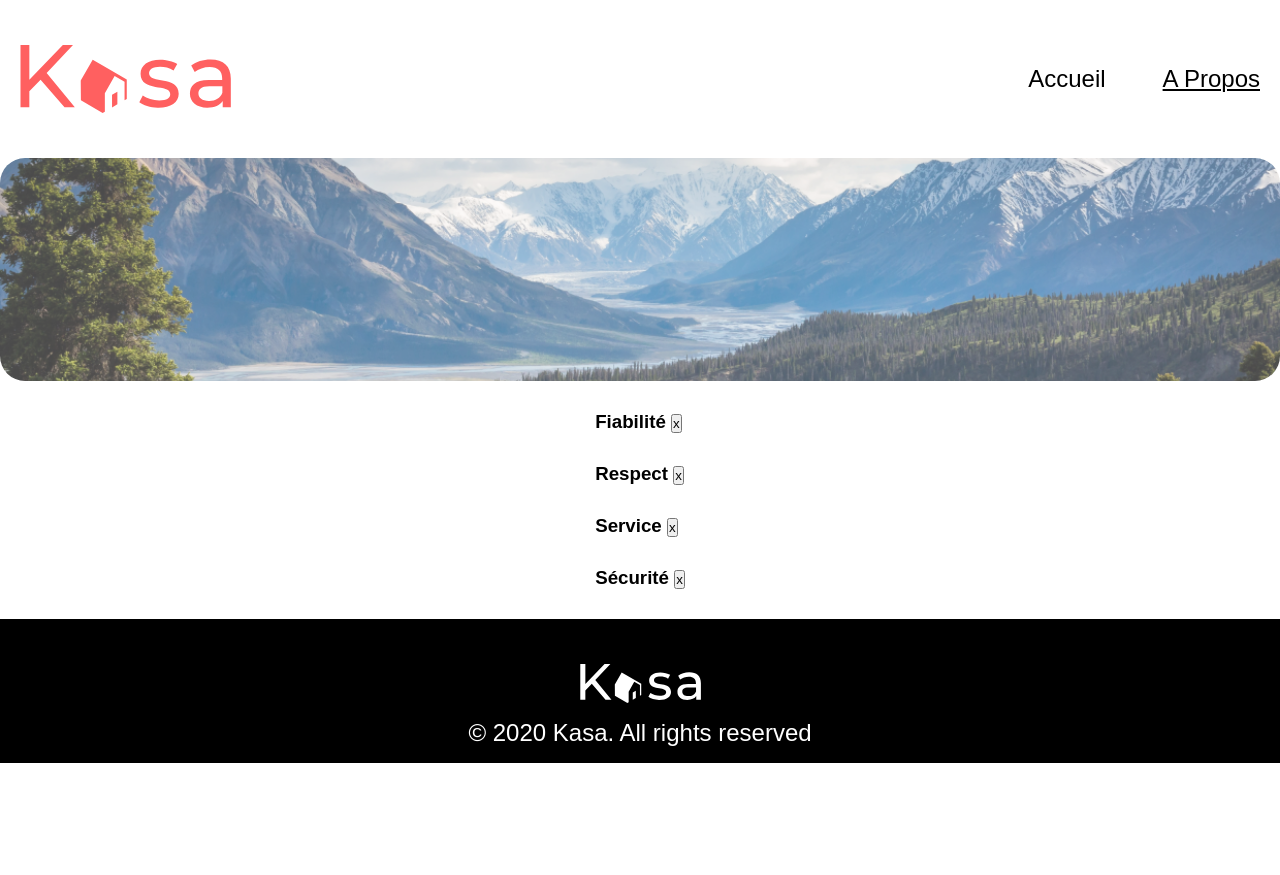
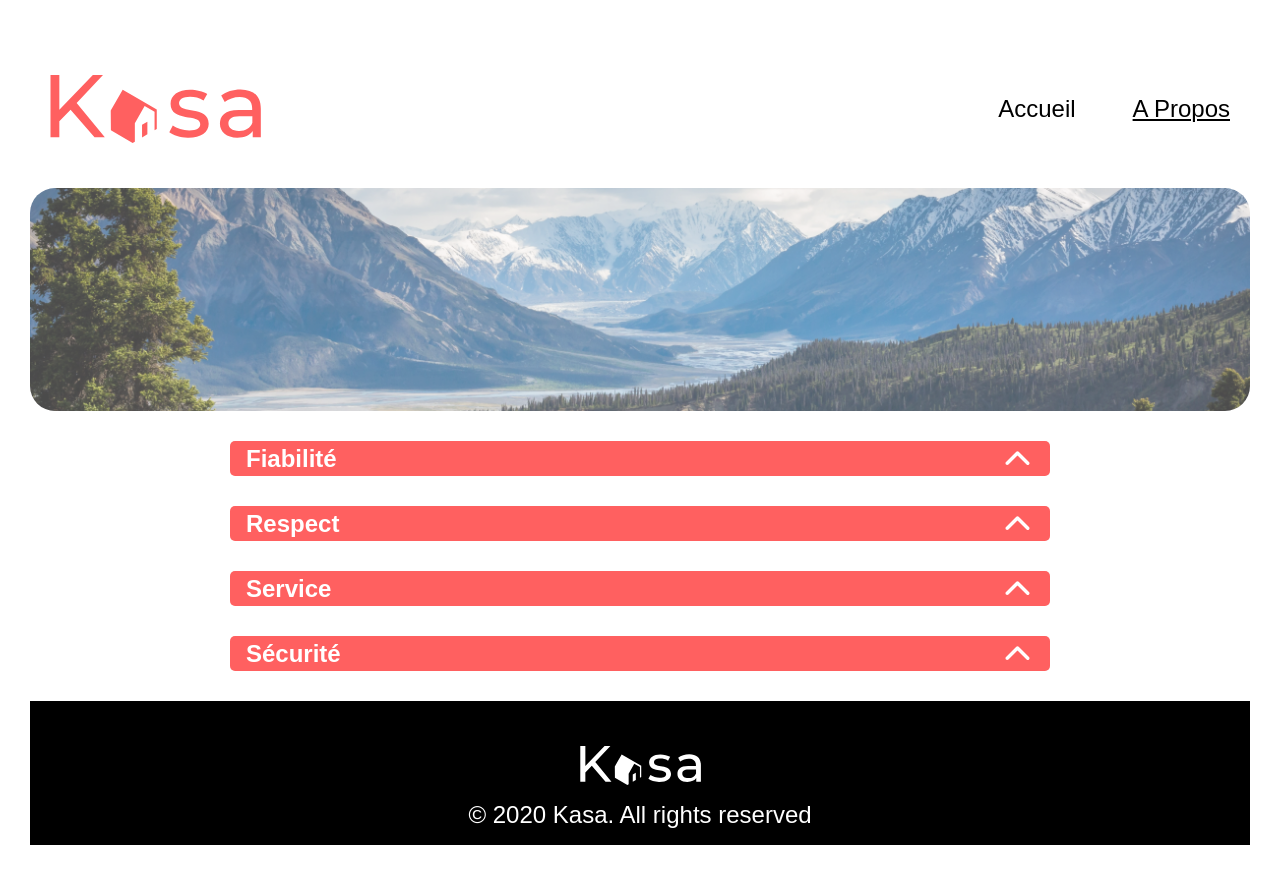
Before and after one commit to NathCad/Kasa, a React (Vite) app: page /aPropos in a window 1280 px wide. Before the commit the page ends 800 px from the top, so only its background shows below. Built offline with nearby package versions, Linux system fonts and the light colour scheme.

Commit message:
A Propos: style + scss

```diff
--- /dev/null
+++ b/src/assets/Arrow.jsx
@@ -0,0 +1,19 @@
+import React from "react";
+export const Arrow = () => {
+  return (
+    <svg
+      width="33"
+      height="32"
+      viewBox="0 0 33 32"
+      fill="none"
+      xmlns="http://www.w3.org/2000/svg"
+    >
+      <path
+        d="M15.2897 10.7897C15.9591 10.1202 17.0462 10.1202 17.7157 10.7897L27.9979 21.0719C28.6674 21.7414 28.6674 22.8285 27.9979 23.4979C27.3285 24.1673 26.2414 24.1673 25.572 23.4979L16.5 14.4259L7.42804 23.4926C6.75862 24.162 5.67148 24.162 5.00206 23.4926C4.33265 22.8231 4.33265 21.736 5.00206 21.0666L15.2843 10.7843L15.2897 10.7897Z"
+        fill="white"
+      />
+    </svg>
+  );
+};
+
+export default Arrow;
--- a/src/components/DropDownPanel.jsx
+++ b/src/components/DropDownPanel.jsx
@@ -1,16 +1,19 @@
 import React, { useState } from "react";
-
 import "./dropDownPanel.scss";
+import { Arrow } from "./../assets/Arrow";
 
 const DropDownPanel = ({ title, children }) => {
   const [open, setOpen] = useState(false);
   return (
     <>
-      <article className="drop-down-panel">
+      <article className={`drop-down-panel${open ? " open" : ""}`}>
         <h1>
-          {title} <button onClick={() => setOpen(!open)}>x</button>
+          {title}
+          <button onClick={() => setOpen(!open)}>
+            <Arrow />
+          </button>
         </h1>
-        {open && <div>{children}</div>}
+        <div className="drop-down-panel-content">{children}</div>
       </article>
     </>
   );
--- a/src/components/dropDownPanel.scss
+++ b/src/components/dropDownPanel.scss
@@ -1,3 +1,63 @@
 @import "/src/variables.scss";
 
-.drop-down-panel {}
+.drop-down-panel {
+  //etat fermé
+  $transition: all 700ms ease-in-out;
+  background-color: $light-background-color;
+  border-radius: 5px;
+  h1 {
+    position: relative;
+    z-index: 2;
+    display: flex;
+    justify-content: space-between;
+    align-items: center;
+    padding: 0 16px;
+    font-size: 24px;
+    color: white;
+    background-color: $primary-color;
+    border-radius: 5px;
+    button {
+      background-color: transparent;
+      border: none;
+      cursor: pointer;
+      svg {
+        transform: rotate(0deg);
+        transition: $transition;
+      }
+    }
+  }
+  .drop-down-panel-content {
+    * {
+      z-index: 1;
+      position: relative;
+      top: 0px;
+    }
+    position: relative;
+    top: -32px;
+    transition: $transition;
+    padding: 0 20px;
+    height: 0;
+    font-size: 18px;
+    line-height: 26px;
+    overflow: hidden;
+    @media (max-width: $mobile-breakpoint) {
+      font-size: 13px;
+      line-height: 18px;
+    }
+  }
+  //etat ouvert
+  &.open {
+    h1 {
+      button {
+        svg {
+          transform: rotate(180deg);
+        }
+      }
+    }
+    .drop-down-panel-content {
+      top: 0px;
+      padding: 20px;
+      height: auto;
+    }
+  }
+}
--- a/src/root.scss
+++ b/src/root.scss
@@ -4,10 +4,15 @@
   font-family: Montserrat, sans-serif;
   margin: 0;
   padding: 0;
+  box-sizing: border-box;
 }
 body {
   max-width: 1440px;
   margin: auto;
+  padding: 30px;
+  @media (max-width: $mobile-breakpoint) {
+    padding: 0px;
+  }
 }
 header {
   display: flex;
```
Also changed, not shown: src/routes/aPropos/APropos.scss (line endings or trailing spaces).
